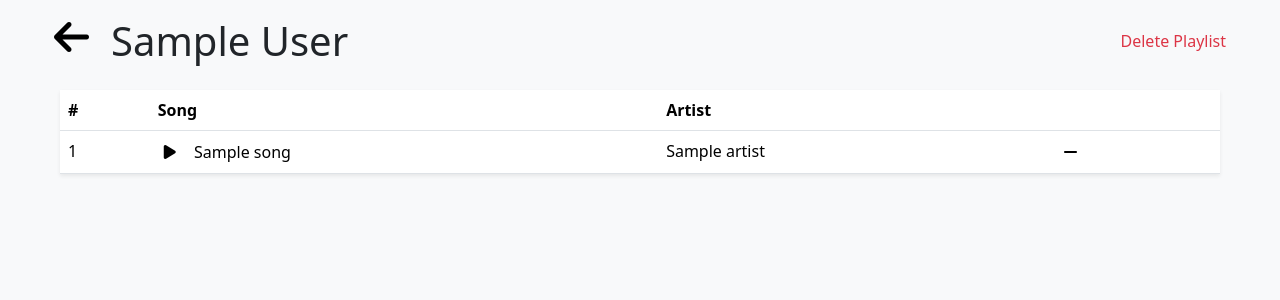
After one commit to Shadhin-f/Melodise, a PHP site: page /view-playlist.php in a window 1280 px wide. The commit adds this page. Shown: the top 300 px of the page. Run offline with PHP 8.4, Linux system fonts and the light colour scheme; the visitor is signed in with stand-in values (Sample User, id 1); tables that the repository leaves empty or names only in its code hold one stand-in row (values such as "Sample post"); a stand-in replaces the project's code that opens the database connection; some libraries are stand-ins or nearby versions.

Commit message:
added playlist feature
-> premium users can view playlist
-> premium users create playlist
-> premium users delete playlist

```diff
--- /dev/null
+++ b/UserEnd/view-playlist.php
@@ -0,0 +1,175 @@
+<?php
+include('connect.php');
+session_start();
+?>
+
+<!DOCTYPE html>
+<html lang="en">
+
+<head>
+    <meta charset="UTF-8">
+    <meta http-equiv="X-UA-Compatible" content="IE=edge">
+    <meta name="viewport" content="width=device-width, initial-scale=1.0">
+    <title>View Playlist</title>
+    <!-- Add Bootstrap CSS link -->
+    <link rel="stylesheet" href="https://cdnjs.cloudflare.com/ajax/libs/font-awesome/6.0.0-beta3/css/all.min.css">
+    <link href="https://cdn.jsdelivr.net/npm/bootstrap@5.3.3/dist/css/bootstrap.min.css" rel="stylesheet">
+    <style>
+        /* Custom CSS */
+        .header-btn {
+            transition: color 0.3s ease;
+        }
+
+        .header-btn:hover {
+            color: #0056b3;
+            /* Subtle blue color */
+        }
+
+        .song-row {
+            transition: background-color 0.3s ease;
+            cursor: pointer;
+        }
+
+        .song-row:hover {
+            background-color: #f8f9fa;
+            /* Light gray background on hover */
+        }
+
+        .play-btn,
+        .remove-btn {
+            background-color: transparent;
+            border: none;
+            color: black;
+            transition: color 0.3s ease;
+            cursor: pointer;
+        }
+
+        .play-btn:hover {
+            color: #0056b3;
+            /* Darker blue on hover */
+        }
+
+        .remove-btn:hover {
+            color: tomato;
+        }
+
+
+
+        .page-container {
+            padding: 1rem 3rem;
+            /* p-3 around the page */
+        }
+
+        .table {
+            width: 100%;
+            /* Full width table */
+        }
+
+        .table th,
+        .table td {
+            border-top: none;
+            /* Remove table borders for a minimal look */
+        }
+    </style>
+</head>
+
+<body class="bg-light">
+
+    <?php
+    if (!isset($_SESSION['userid'])) {
+        echo '<script>
+                        alert("can not access this page without login!!!");
+                        window.location.href = "login.php";
+                    </script>';
+    }
+    ?>
+
+
+
+    <!-- Page Container -->
+    <div class="page-container">
+        <!-- Header Section -->
+        <section id="section-header" class="d-flex align-items-center justify-content-between mb-4">
+            <!-- Left Section: Back Button and Playlist Name -->
+            <div class="d-flex align-items-center">
+                <!-- Back Button -->
+                <form action="user-actions.php" method="get" class="d-inline-block">
+                    <button type="submit" class="header-btn bg-transparent border-0 me-3" name="back-to-home-btn">
+                        <i class="fa-solid fa-arrow-left h1"></i>
+                    </button>
+                </form>
+                <!-- Playlist Name -->
+                <h1 class="d-inline-block mb-0"><?php echo $_SESSION['playlistname'] ?></h1>
+            </div>
+
+            <!-- Right Section: Delete Playlist Button -->
+            <form action="user-actions.php" method="post" class="d-inline-block">
+                <input type="hidden" name="playlistID" value="<!-- Your playlist ID here -->">
+                <button type="submit" class="header-btn bg-transparent border-0 text-danger" name='delete-playlist-btn' onclick="return confirmDelete()">
+                    Delete Playlist
+                </button>
+            </form>
+        </section>
+
+        <!-- Songs Table -->
+        <div class="container-fluid">
+            <table class="table bg-white shadow-sm">
+                <thead class="thead-light">
+                    <tr>
+                        <th scope="col">#</th>
+                        <th scope="col">Song</th>
+                        <th scope="col">Artist</th>
+                        <th scope="col"></th>
+                    </tr>
+                </thead>
+                <tbody>
+                    <!-- Example Rows -->
+                    <?php
+                    $playlistID = $_SESSION['playlistid'];
+                    // $playlistID = $_SESSION['playlistID'];
+                    $select_playlist_songs = "SELECT songs.Title, artists.Name
+                                                  FROM playlist_songs
+                                                  LEFT JOIN songs ON playlist_songs.SongID = songs.SongID
+                                                  LEFT JOIN artists ON songs.ArtistID = artists.ArtistID
+                                                  WHERE PlaylistID = '$playlistID';";
+                    $result_playlist_songs = mysqli_query($conn, $select_playlist_songs);
+                    $serialNumber = 1;
+                    while ($row_data = mysqli_fetch_assoc($result_playlist_songs)) {
+                        $songName = $row_data['Title'];
+                        $artistName = $row_data['Name'];
+                        echo "
+                                <tr class='song-row'>
+                                    <td>$serialNumber</td>
+                                    <td>
+                                        <button class='play-btn me-2'>
+                                            <i class='fa-solid fa-play'></i>
+                                        </button> $songName
+                                    </td>
+                                    <td>$artistName</td>
+                                    <td>
+                                        <button class='remove-btn me-2'>
+                                            <i class='fa-solid fa-minus'></i>
+                                        </button>
+                                    </td>
+                                </tr>
+                            ";
+                        $serialNumber++;
+                    }
+                    ?>
+                    <!-- Add more song rows dynamically with PHP -->
+                </tbody>
+            </table>
+        </div>
+    </div>
+
+
+    <script>
+        function confirmDelete() {
+            return confirm("Are you sure you want to delete this playlist?");
+        }
+    </script>
+
+    <script src="https://kit.fontawesome.com/1621a0cc57.js" crossorigin="anonymous"></script>
+</body>
+
+</html>
```
Also changed, not shown: UserEnd/index.php (+118 -2 lines), UserEnd/test.php (+56 -55 lines), UserEnd/user-actions.php (+46 -0 lines), 1 other file.
